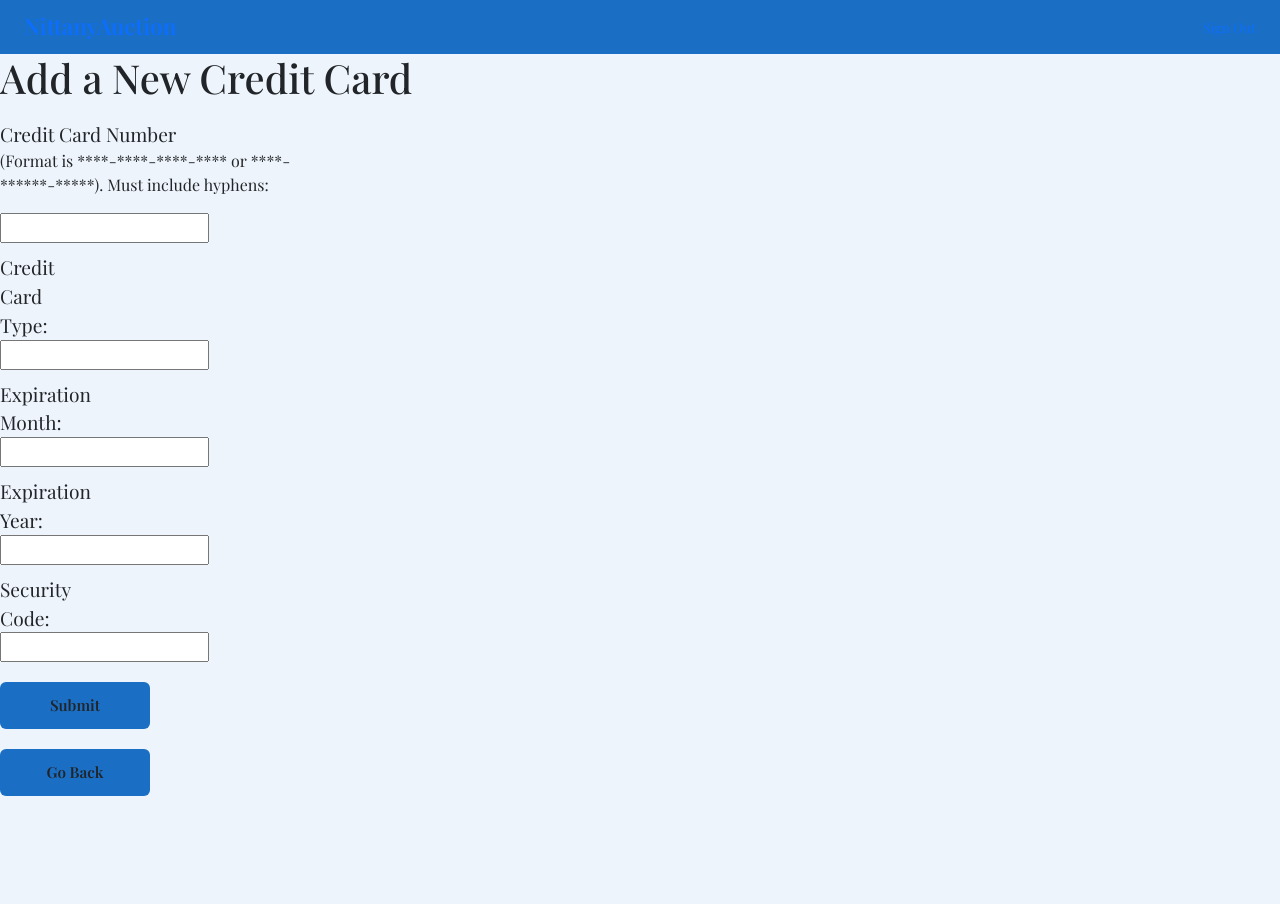
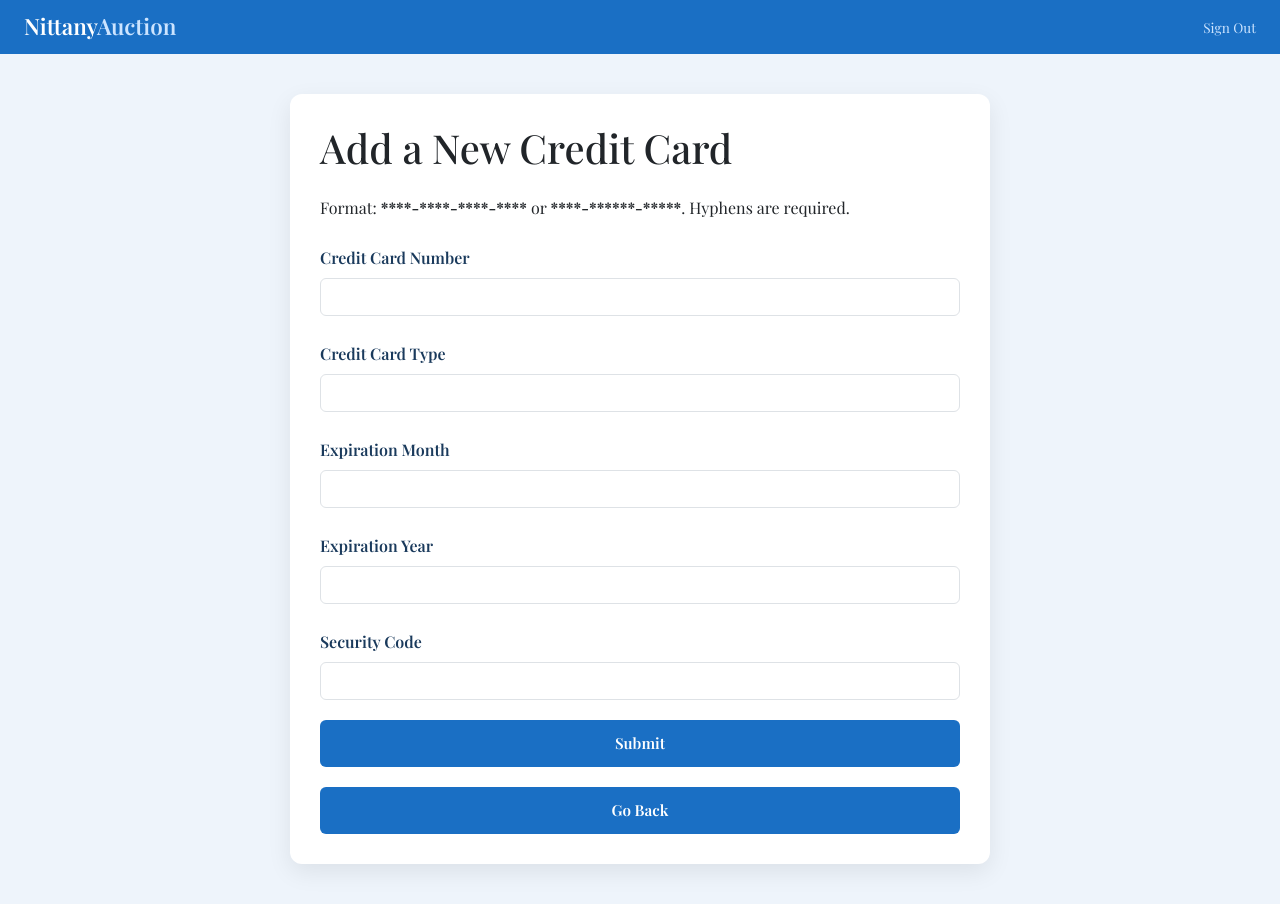
Before and after one commit to varshag425/CMSPSC-431W, a Flask app: page /add_credit_card.html in a window 1280 px wide. Before the commit the page ends 796 px from the top, so only its background shows below. Run offline with Flask 3, Linux system fonts and the light colour scheme; parts of the project's set-up code (start-up, migrations or seed data) failed here and were passed over.

Commit message:
Refactor credit card templates and styles
Improve add_credit_card.html layout and styling and fix minor CSS/markup bugs. Added a page title, container layout, Bootstrap form classes, and new styles (.container-box, .btn-blue, .form-label, .error-text). Corrected several malformed inline CSS uses (removed incorrect "class=color" attributes and fixed button hover color) and fixed form structure/inputs and error display. Also removed duplicate script includes and applied the same hover color fix to view_credit_cards.html. These changes improve appearance, accessibility, and prevent rendering issues.

```diff
--- a/templates/add_credit_card.html
+++ b/templates/add_credit_card.html
@@ -3,9 +3,11 @@
 <head>
     <meta charset="UTF-8">
     <meta name="viewport" content="width=device-width, initial-scale=1">
+    <title>Add Credit Card — NittanyAuction</title>
     <link href="https://cdn.jsdelivr.net/npm/bootstrap@5.3.8/dist/css/bootstrap.min.css" rel="stylesheet" integrity="sha384-sRIl4kxILFvY47J16cr9ZwB07vP4J8+LH7qKQnuqkuIAvNWLzeN8tE5YBujZqJLB" crossorigin="anonymous">
     <link href="https://fonts.googleapis.com/css2?family=Playfair+Display:wght@400;500;600;700&display=swap" rel="stylesheet">
-<style>
+
+    <style>
         body { background: #eef4fb; font-family: 'Playfair Display', sans-serif; }
 
         .top-nav {
@@ -15,15 +17,37 @@
             align-items: center;
             justify-content: space-between;
         }
-        .top-nav .brand { class=color: #fff; font-size: 1.4rem; font-weight: 600; text-decoration: none; }
-        .top-nav .brand span { class=color: #cce4ff; }
-        .top-nav a.signout { class=color: #cce4ff; font-size: .85rem; text-decoration: none; }
-        .top-nav a.signout:hover { class=color: #fff; }
 
-        .btn{
+        .top-nav .brand {
+            color: #fff;
+            font-size: 1.4rem;
+            font-weight: 600;
+            text-decoration: none;
+        }
+
+        .top-nav .brand span { color: #cce4ff; }
+
+        .top-nav a.signout {
+            color: #cce4ff;
+            font-size: .85rem;
+            text-decoration: none;
+        }
+
+        .top-nav a.signout:hover { color: #fff; }
+
+        .container-box {
+            max-width: 700px;
+            margin: 40px auto;
+            background: white;
+            padding: 30px;
+            border-radius: 12px;
+            box-shadow: 0 8px 24px rgba(0,0,0,.08);
+        }
+
+        .btn-blue {
             background: #1a6fc4;
             border: none;
-            class=color: #fff;
+            color: #fff;
             font-weight: 600;
             font-size: .95rem;
             padding: .75rem 0;
@@ -34,44 +58,79 @@
             width: 100%;
             transition: background .2s;
             margin-top: 20px;
-            margin-bottom:20px;
-            max-width:150px;
         }
-        .btn:hover { background: #155a9e; class=color: #fff; }
-        .label{
-            class=color:#1a3a5c;
-            font-size: 1.2rem;
-            margin-top:10px;
+
+        .btn-blue:hover {
+            background: #155a9e;
+            color: #fff;
         }
-</style>
+
+        .form-label {
+            color: #1a3a5c;
+            font-size: 1rem;
+            margin-top: 10px;
+            font-weight: 600;
+        }
+
+        .error-text {
+            color: red;
+            margin-top: 15px;
+        }
+    </style>
 </head>
 <body>
+
 <div class="top-nav">
     <a class="brand" href="/">Nittany<span>Auction</span></a>
     <a href="/" class="signout">Sign Out</a>
 </div>
-<h1> Add a New Credit Card </h1><div class="row">
-<div class="col-3"><label class="label">Credit Card Number</label> <p>(Format is ****-****-****-**** or ****-******-*****). Must include hyphens:</p>
-    <form method="POST"></form>
-    <div class="col-9"><input type="text" name="new_credit_card_number" required></div>
-    <div class="col-3"><label class="label"> Credit Card Type:</label></div>
-    <div class="col-9"><input type="text" name="new_credit_card_type" required></div>
-    <div class="col-3"><label class="label"> Expiration Month:</label></div>
-    <div class="col-9"><input type="number" name="new_expire_month" required></div>
-    <div class="col-3"><label class="label"> Expiration Year:</label></div>
-    <div class="col-9"><input type="number" name="new_expire_year" required></div>
-    <div class="col-3"><label class="label"> Security Code: </label></div>
-    <div class="col-9"><input type="number" name="new_security_code" required></div>
-    <button class="btn" type="submit" name="submit_new_credit_card" value="submit_new_credit_card"> Submit</button>
-</form>
-<form action="/view_credit_cards.html" method="GET">
-    <button class="btn" type="submit" name="go_back" value="go_back"> Go Back</button>
-</form>
-{% if error %}<p class="style=color:red;">{{ error }}</p>{% endif %}
+
+<div class="container-box">
+    <h1 class="mb-4">Add a New Credit Card</h1>
+    <p>Format: <strong>****-****-****-****</strong> or <strong>****-******-*****</strong>. Hyphens are required.</p>
+
+    <form method="POST">
+        <div class="mb-3">
+            <label class="form-label">Credit Card Number</label>
+            <input type="text" class="form-control" name="new_credit_card_number" required>
+        </div>
+
+        <div class="mb-3">
+            <label class="form-label">Credit Card Type</label>
+            <input type="text" class="form-control" name="new_credit_card_type" required>
+        </div>
+
+        <div class="mb-3">
+            <label class="form-label">Expiration Month</label>
+            <input type="number" class="form-control" name="new_expire_month" required>
+        </div>
+
+        <div class="mb-3">
+            <label class="form-label">Expiration Year</label>
+            <input type="number" class="form-control" name="new_expire_year" required>
+        </div>
+
+        <div class="mb-3">
+            <label class="form-label">Security Code</label>
+            <input type="number" class="form-control" name="new_security_code" required>
+        </div>
+
+        <button class="btn-blue" type="submit" name="submit_new_credit_card" value="submit_new_credit_card">
+            Submit
+        </button>
+    </form>
+
+    <form action="/view_credit_cards.html" method="GET">
+        <button class="btn-blue" type="submit" name="go_back" value="go_back">
+            Go Back
+        </button>
+    </form>
+
+    {% if error %}
+        <p class="error-text">{{ error }}</p>
+    {% endif %}
 </div>
-</div>
+
 <script src="https://cdn.jsdelivr.net/npm/bootstrap@5.3.8/dist/js/bootstrap.bundle.min.js" integrity="sha384-FKyoEForCGlyvwx9Hj09JcYn3nv7wiPVlz7YYwJrWVcXK/BmnVDxM+D2scQbITxI" crossorigin="anonymous"></script>
-<script src="https://cdn.jsdelivr.net/npm/@popperjs/core@2.11.8/dist/umd/popper.min.js" integrity="sha384-I7E8VVD/ismYTF4hNIPjVp/Zjvgyol6VFvRkX/vR+Vc4jQkC+hVqc2pM8ODewa9r" crossorigin="anonymous"></script>
-<script src="https://cdn.jsdelivr.net/npm/bootstrap@5.3.8/dist/js/bootstrap.min.js" integrity="sha384-G/EV+4j2dNv+tEPo3++6LCgdCROaejBqfUeNjuKAiuXbjrxilcCdDz6ZAVfHWe1Y" crossorigin="anonymous"></script>
 </body>
 </html>
--- a/templates/view_credit_cards.html
+++ b/templates/view_credit_cards.html
@@ -39,7 +39,7 @@ button{
             margin-bottom:20px;
             max-width:150px;
         }
-button:hover { background: #155a9e; class=color: #fff; }
+button:hover { background: #155a9e; color: #fff; }
 </style>
 </head>
 <body>
```
